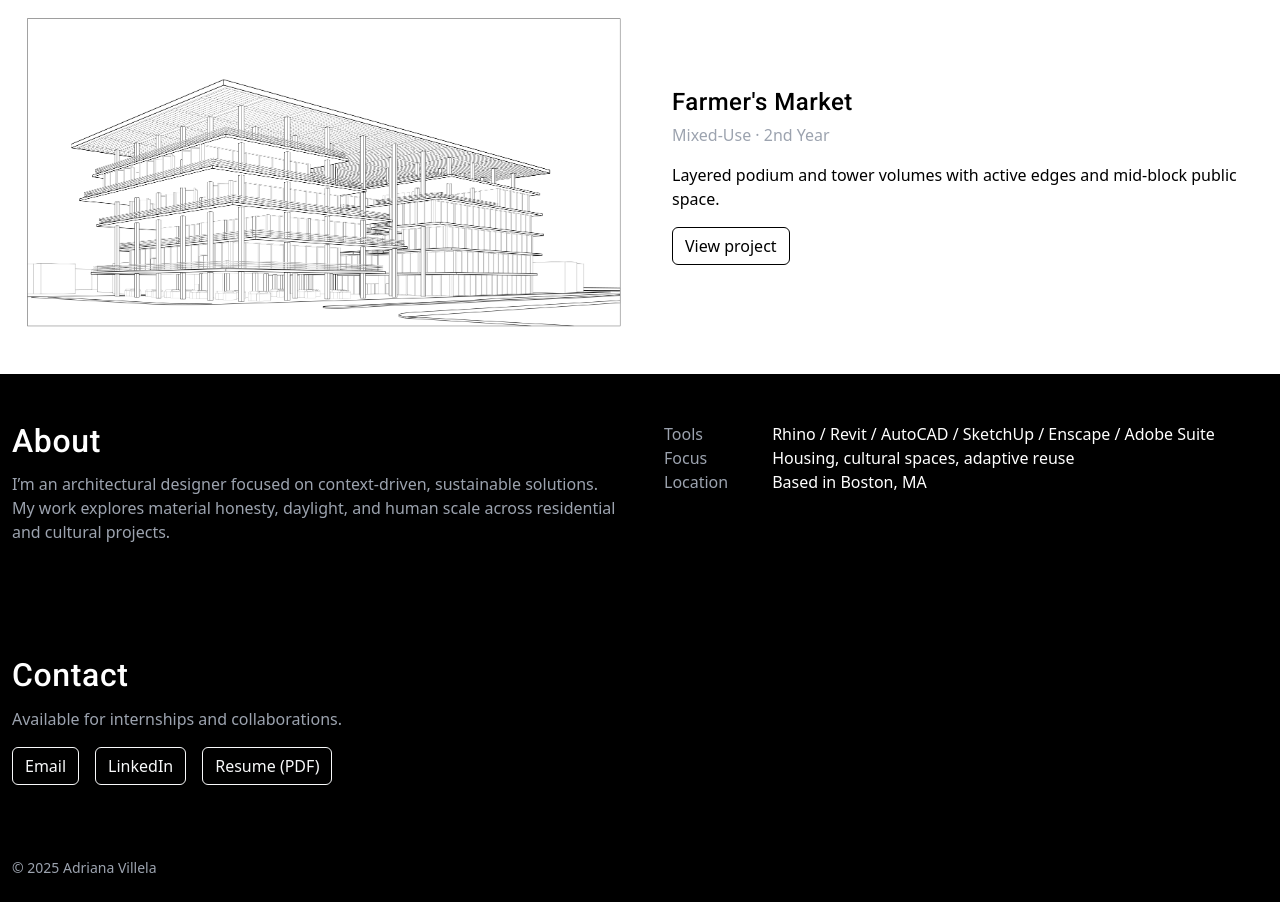
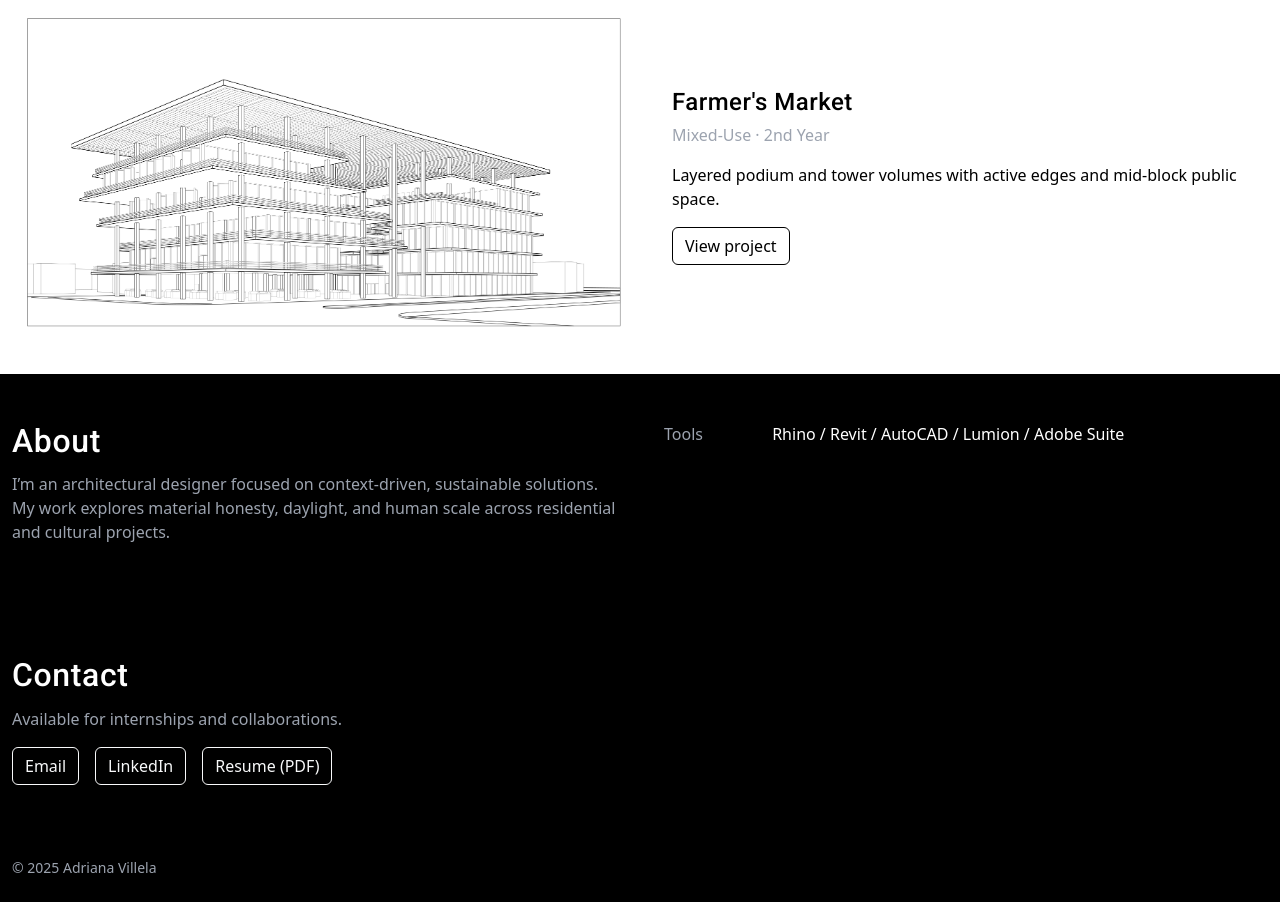
Before and after one commit to ronvillela/adriana-villela-portfolio, a plain HTML site: page index.html in a window 1280 px wide. Shown: the part 1752-2654 px from the top of the page. Drawn offline with nearby package versions, Linux system fonts and the light colour scheme.

Commit message:
Update tools list and simplify about section

```diff
--- a/index.html
+++ b/index.html
@@ -91,9 +91,7 @@
         </div>
         <div class="col-lg-6">
             <ul class="meta list-unstyled">
-                <li><span class="label">Tools</span> Rhino / Revit / AutoCAD / SketchUp / Enscape / Adobe Suite</li>
-                <li><span class="label">Focus</span> Housing, cultural spaces, adaptive reuse</li>
-                <li><span class="label">Location</span> Based in Boston, MA</li>
+                <li><span class="label">Tools</span> Rhino / Revit / AutoCAD / Lumion / Adobe Suite</li>
             </ul>
         </div>
     </div>
```
